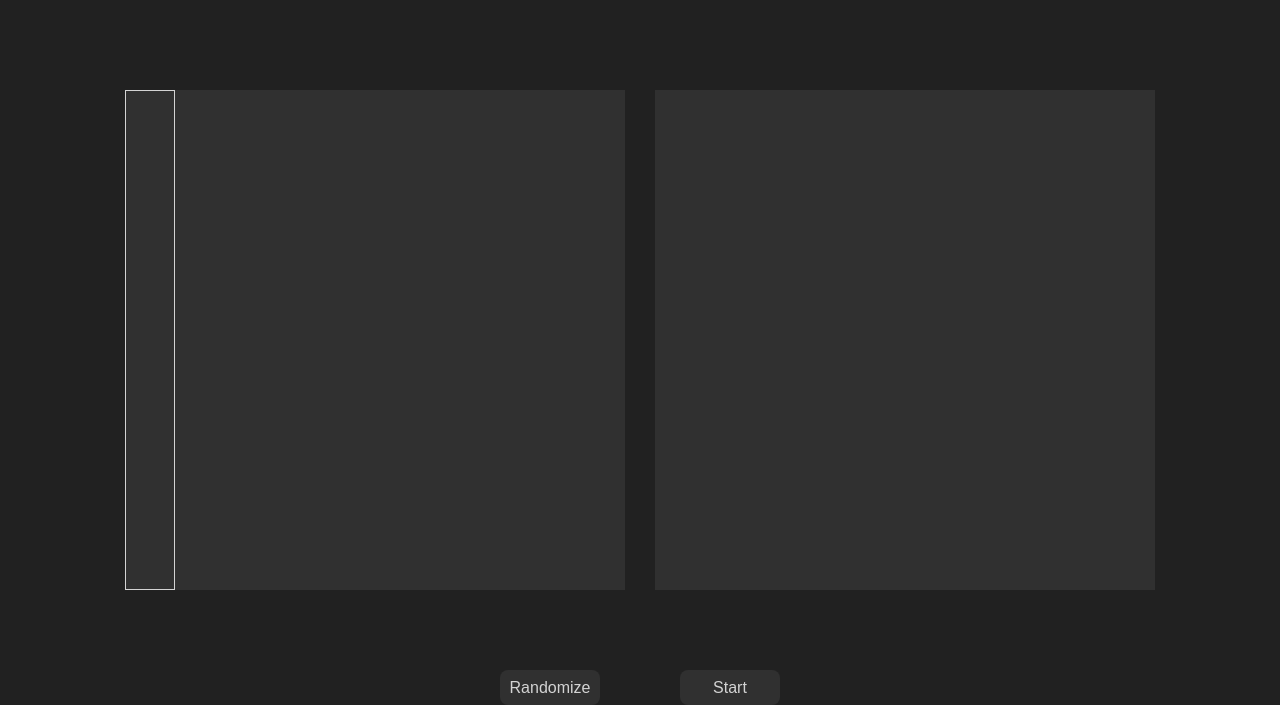
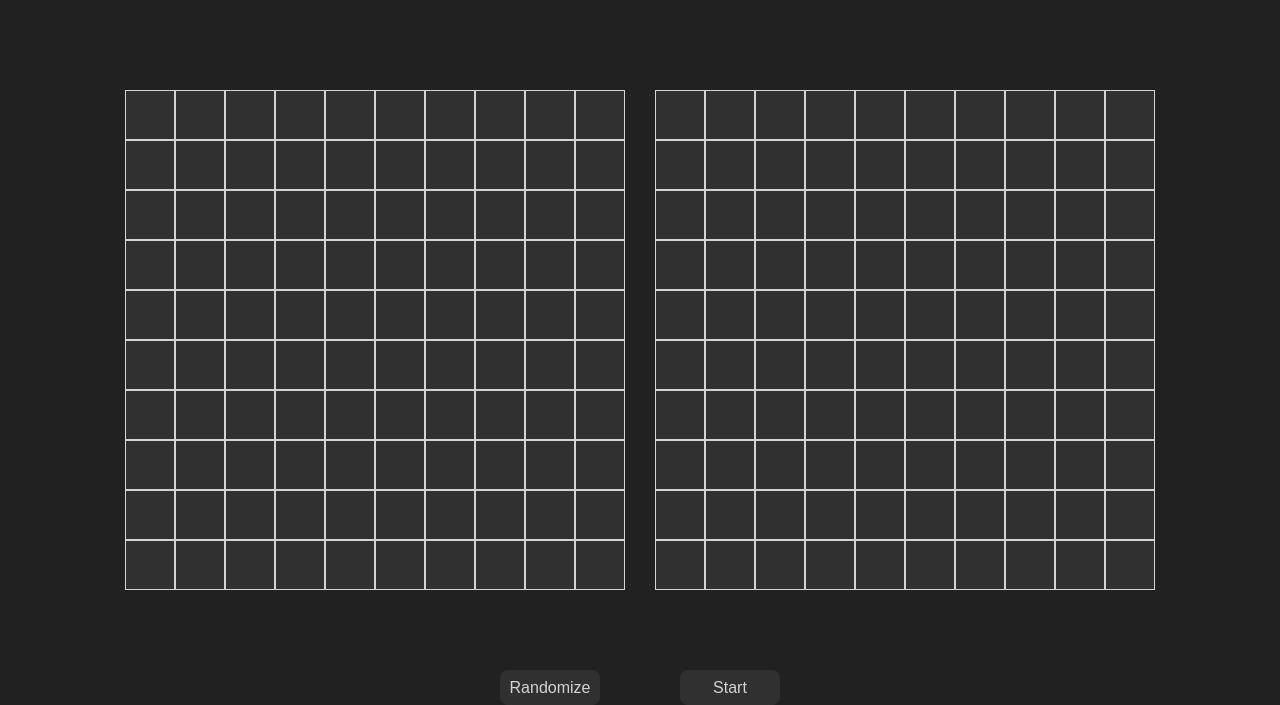
Before and after one commit to Broken82/odin-battleship, a website built with webpack: page src/template.html in a window 1280 px wide. Shown: the part 119-824 px from the top of the page. Built offline with nearby package versions, Linux system fonts and the light colour scheme.

Commit message:
add generating both grids

```diff
--- /dev/null
+++ b/src/domRender.js
@@ -0,0 +1,33 @@
+
+
+export function generateBoard(){
+
+    let userBoard = document.querySelector(".player-grid")
+    let computerBoard = document.querySelector(".computer-grid")
+
+
+    //for user
+    for(let i = 0; i < 10; i++){
+        for (let j = 0; j < 10; j++){
+            let cell = document.createElement("div")
+            cell.classList.add("grid-element")
+            cell.dataset.x = i;
+            cell.dataset.y = j;
+
+            userBoard.append(cell)
+        }
+    }
+
+    //for computer
+        for(let i = 0; i < 10; i++){
+        for (let j = 0; j < 10; j++){
+            let cell = document.createElement("div")
+            cell.classList.add("grid-element")
+
+            computerBoard.append(cell)
+        }
+    }
+
+
+
+}
--- a/src/index.js
+++ b/src/index.js
@@ -1 +1,6 @@
 import "./styles.css"
+import { generateBoard } from "./domRender"
+
+
+
+generateBoard()
--- a/src/player.js
+++ b/src/player.js
@@ -1,7 +1,7 @@
 import { Gameboard } from "./gameboard";
 
 
-function Player(name){
+export function Player(name){
     let gameboard = Gameboard()
     return {name, gameboard}
 
--- a/src/template.html
+++ b/src/template.html
@@ -10,7 +10,6 @@
         <h1>Battleships</h1>
         <div class="grids">
             <div class="player-grid">
-                <div class="grid-element"></div>
 
             </div>
             <div class="computer-grid">
```
Also changed, not shown: src/driver.js (+16 -0 lines).
